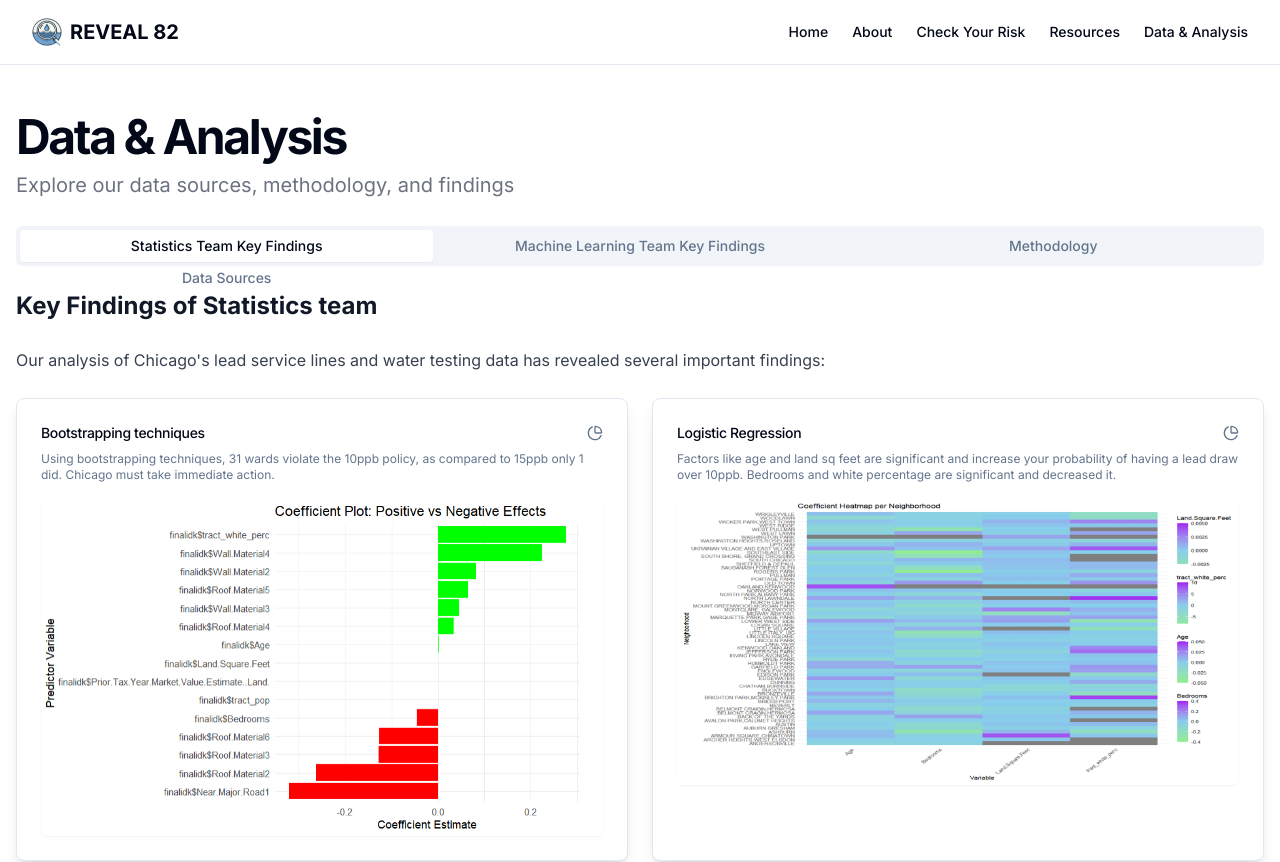
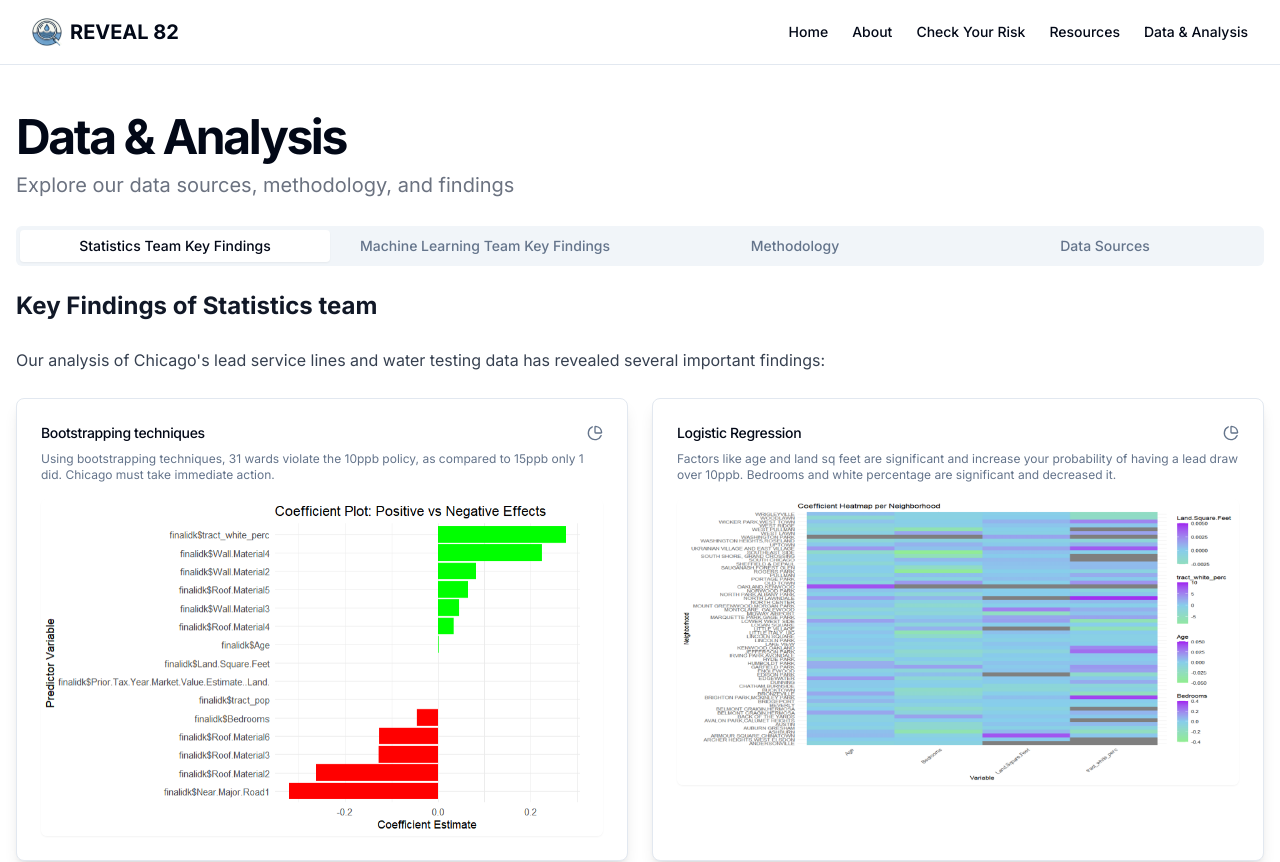
Before and after one commit to LALITH0110/reveal82website, a Next.js app: page /data in a window 1280 px wide. Shown: the top 862 px of the page. Built offline with nearby package versions, Linux system fonts and the light colour scheme.

Commit message:
Update page.tsx

```diff
--- a/app/data/page.tsx
+++ b/app/data/page.tsx
@@ -16,7 +16,7 @@
         </div>
 
         <Tabs defaultValue="findings" className="w-full">
-          <TabsList className="grid w-full grid-cols-3">
+          <TabsList className="grid w-full grid-cols-4">
             <TabsTrigger value="findings">Statistics Team Key Findings</TabsTrigger>
             <TabsTrigger value="findings-2">Machine Learning Team Key Findings</TabsTrigger>
             <TabsTrigger value="methodology">Methodology</TabsTrigger>
```
